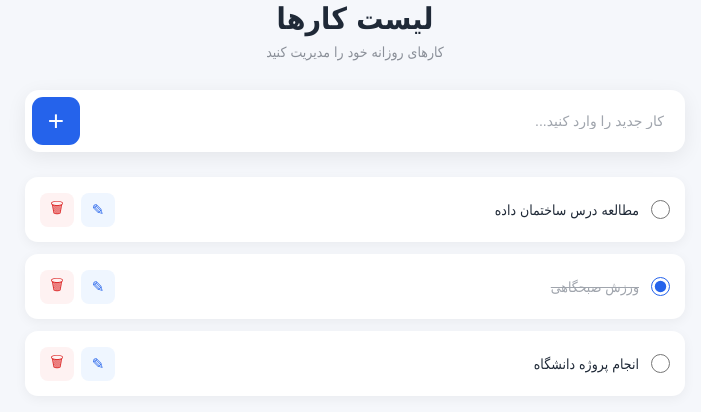
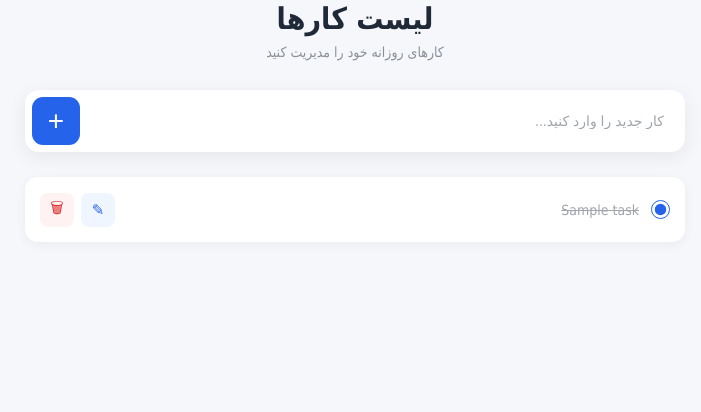
Before and after one commit to mahdifallah1383/Django-FBV-TodoApp, a Django app: page / in a window 1280 px wide. Shown: the part 170-582 px from the top of the page, without its empty margins (285-986 px from the left). Run offline with Django 5.2, Linux system fonts and the light colour scheme; tables that the repository leaves empty hold one stand-in row (values such as "Sample post").

Commit message:
show tasks in home page view

```diff
--- a/templates/index.html
+++ b/templates/index.html
@@ -46,11 +46,13 @@
       <!-- Tasks -->
       <div class="tasks-container" id="tasksContainer">
         <!-- Example Task -->
-        <div class="task">
+
+        {% for task in tasks %} {% if task.complete %}
+        <div class="task completed">
           <div class="task-content">
-            <input type="radio" class="task-radio" />
+            <input type="radio" class="task-radio" checked />
 
-            <span class="task-title"> مطالعه درس ساختمان داده </span>
+            <span class="task-title"> {{task.title}}</span>
           </div>
 
           <div class="task-actions">
@@ -59,12 +61,12 @@
             <button class="delete-button">🗑</button>
           </div>
         </div>
+        {% else %}
+        <div class="task">
+          <div class="task-content">
+            <input type="radio" class="task-radio" />
 
-        <div class="task completed">
-          <div class="task-content">
-            <input type="radio" class="task-radio" checked />
-
-            <span class="task-title"> ورزش صبحگاهی </span>
+            <span class="task-title"> {{task.title}}</span>
           </div>
 
           <div class="task-actions">
@@ -73,20 +75,7 @@
             <button class="delete-button">🗑</button>
           </div>
         </div>
-
-        <div class="task">
-          <div class="task-content">
-            <input type="radio" class="task-radio" />
-
-            <span class="task-title"> انجام پروژه دانشگاه </span>
-          </div>
-
-          <div class="task-actions">
-            <button class="edit-button">✎</button>
-
-            <button class="delete-button">🗑</button>
-          </div>
-        </div>
+        {% endif %} {% endfor %}
       </div>
     </main>
 
@@ -156,9 +145,22 @@
         const deleteButton = task.querySelector(".delete-button");
         const editButton = task.querySelector(".edit-button");
 
-        // Complete task
-        radio.addEventListener("click", function () {
-          task.classList.toggle("completed", radio.checked);
+        // مقدار اولیه Radio
+        radio.dataset.checked = radio.checked ? "true" : "false";
+
+        // Complete / Uncomplete task
+        radio.addEventListener("click", function (event) {
+          if (radio.dataset.checked === "true") {
+            radio.checked = false;
+            radio.dataset.checked = "false";
+
+            task.classList.remove("completed");
+          } else {
+            radio.checked = true;
+            radio.dataset.checked = "true";
+
+            task.classList.add("completed");
+          }
         });
 
         // Delete task
--- a/todo/views.py
+++ b/todo/views.py
@@ -1,7 +1,13 @@
 from django.views.generic.base import TemplateView
+from .models import Task
 
 # Create your views here.
 
 
 class HomePageView(TemplateView):
     template_name = "index.html"
+
+    def get_context_data(self, **kwargs):
+        context = super().get_context_data(**kwargs)
+        context["tasks"] = Task.objects.all()
+        return context
```
